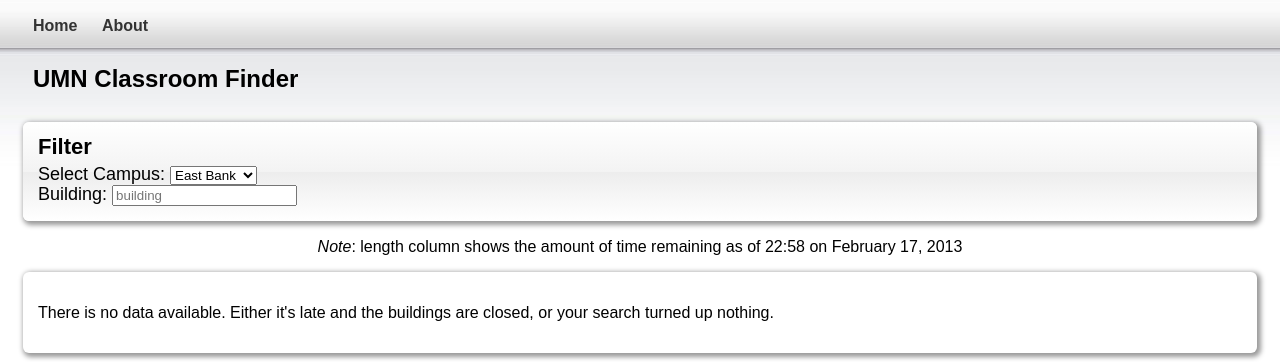
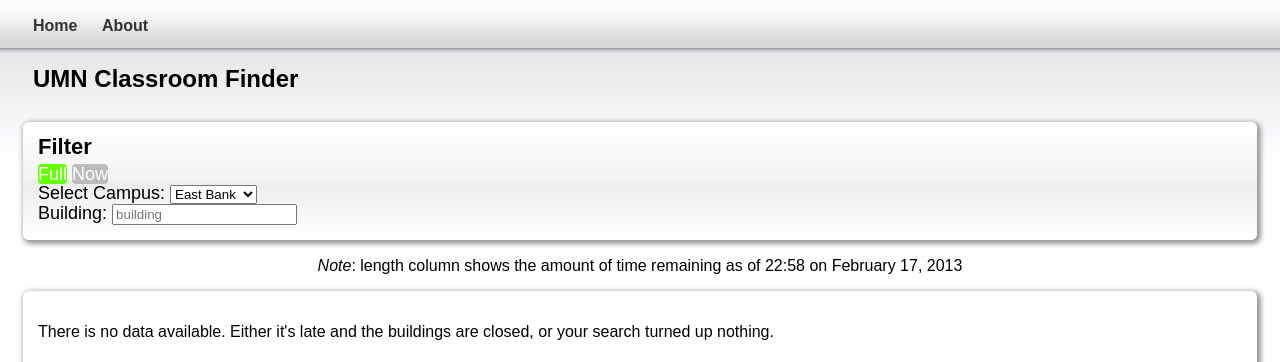
Before and after one commit to mikewadsten/classroom_finder, a Flask app: page / in a window 1280 px wide. Shown: the top 362 px of the page. Run offline with Flask 2, Linux system fonts and the light colour scheme; data that the repository does not hold is empty; some libraries are stand-ins or nearby versions.

Commit message:
full and now buttons with active feedback (looks like shit)

```diff
--- a/static/css/style.css
+++ b/static/css/style.css
@@ -126,6 +126,21 @@
   clear: both;
 }
 
+article#filter a:link, a:visited {
+  color:#fff;
+}
+article#filter a:hover {
+  color:black;
+}
+article#filter a {
+  background-color: #bbb;
+  -moz-border-radius: 4px;
+  -webkit-border-radius: 4px;
+  border-radius: 4px;
+}
+article#filter a.current {
+  background-color:#6f0;
+}
 /*
 ================================================
   Gap related CSS
--- a/static/js/main.js
+++ b/static/js/main.js
@@ -54,3 +54,14 @@
     }
   })
 }
+
+$(function() {
+    return $('article#filter a').each(function(index, link) {
+      var $link = $(link)
+      var href = $link.attr('href')
+      var URI = document.location.pathname
+      if (href === URI) {
+        $link.addClass('current')
+      } else {$link.removeClass('current')}
+    })
+  })
--- a/templates/index.html
+++ b/templates/index.html
@@ -1,15 +1,19 @@
 {% include 'header.html' %}
 
 <article id='filter' class='i'>
+  <span>
     <p class=iTtl>Filter</p>
+    <a href="/">Full</a>
+    <a href="/now">Now</a>
+  </span>
   <form name='form'>
     Select Campus:
     <select id='campus' name='campus' onchange='show_results()'>
       <option value='east' name='east'>East Bank</option><br>
       <option value='west' name='west'>West Bank</option><br>
       <option value='stpaul' name='stpaul'>St. Paul</option><br>
-        </select><br>
-
+    </select>
+    <br>
     Building: <input type='text' name='building' placeholder='building' onkeyup='show_results()'>
     <div class='clear'></div>
   </form>
```
Lines whose indentation alone changed are shown as unchanged.
